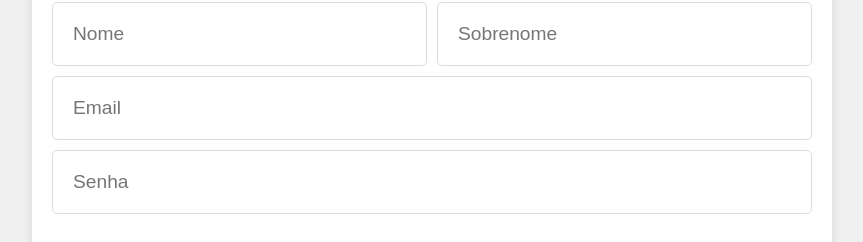
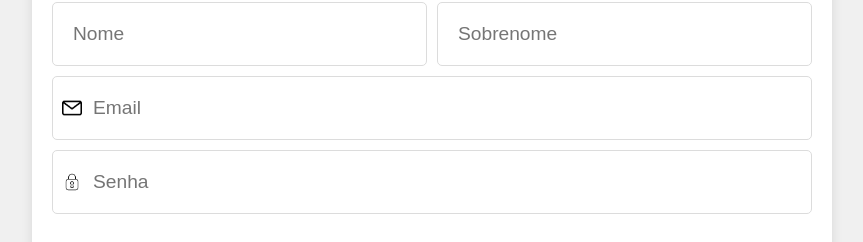
Before and after one commit to GRodrigues10/produtime-reactjs, a React (Vite) app: page /createAccount in a window 1280 px wide. Shown: the part 248-490 px from the top of the page, without its empty margins (208-1071 px from the left). Built offline with nearby package versions, Linux system fonts and the light colour scheme.

Commit message:
atualização

```diff
--- a/src/pages/CreateAccount/CreateAccount.jsx
+++ b/src/pages/CreateAccount/CreateAccount.jsx
@@ -1,6 +1,9 @@
 import React, { useState } from "react";
 import { StylesCreateAccount } from "./Styles";
 import { useNavigate } from "react-router-dom";
+import passwordImg from "../../assets/senha.png";
+import emailImg from "../../assets/o-email.png";
+
 
 function CreateAccount() {
   const [firstName, setFirstName] = useState("");
@@ -27,7 +30,6 @@ function CreateAccount() {
       senha: password,
       firstName,
     };
-
 
     localStorage.setItem("usuario", JSON.stringify(user));
     alert("Usuário cadastrado com sucesso!");
@@ -57,19 +59,27 @@ function CreateAccount() {
           </div>
 
           <div className="account">
+            <div className="email-wrapper">
               <input
                 type="text"
                 placeholder="Email"
                 value={email}
                 onChange={(e) => setEmail(e.target.value)}
-            ></input>
+              />
+              <img src={emailImg} alt="Email-logo" className="iconImage" />
 
+
+            </div>
+
+            <div className="password-wrapper">
               <input
-              type="text"
+                type="password"
                 placeholder="Senha"
                 value={password}
                 onChange={(e) => setPassword(e.target.value)}
               />
+              <img src={passwordImg} alt="Senha-logo" className="iconImage" />
+            </div>
           </div>
           <div className="birth">
             <select>
--- a/src/pages/CreateAccount/Styles.js
+++ b/src/pages/CreateAccount/Styles.js
@@ -1,7 +1,6 @@
 import styled from "styled-components";
 
-export const StylesCreateAccount = styled.div `
-
+export const StylesCreateAccount = styled.div`
   width: 100%;
   height: 100vh;
   display: flex;
@@ -9,7 +8,7 @@ export const StylesCreateAccount = styled.div `
   justify-content: center;
   background-color: #f0f0f0;
 
-        .content{
+  .content {
     box-shadow: 0 4px 12px rgba(0, 0, 0, 0.1);
     padding: 20px;
     height: 450px;
@@ -19,59 +18,97 @@ export const StylesCreateAccount = styled.div `
     flex-direction: column;
     border-radius: 5px;
     background-color: #fff;
-
   }
 
-        .content .title h1{
+  .content .title h1 {
     font-size: 2.5rem;
-            color:	#2d2d2d;
+    color: #2d2d2d;
     margin-bottom: 30px;
   }
 
-        .content .name{
+  .content .name {
     display: flex;
     flex-direction: column;
-            gap:10px;
+    gap: 10px;
     margin-bottom: 10px;
     width: 100%;
-            color:	#2d2d2d;
-
+    color: #2d2d2d;
   }
 
-        .content .account{
+  .content .account {
     display: flex;
     flex-direction: column;
-            gap:10px;
+    gap: 10px;
     width: 100%;
-            color:	#2d2d2d;
-
+    color: #2d2d2d;
+    box-sizing: border-box;
   }
 
-        .content .name input{
+  .email-wrapper {
+    position: relative;
+    width: 100%;
+  }
+
+  .email-wrapper input {
+    width: 100%;
+    padding-left: 40px !important;
+  }
+
+  .email-wrapper .iconImage {
+    position: absolute;
+    left: 10px;
+    top: 50%;
+    transform: translateY(-50%);
+    width: 20px;
+    height: 20px;
+    pointer-events: none;
+  }
+
+  .password-wrapper {
+    position: relative;
+    width: 100%;
+  }
+
+  .password-wrapper input {
+    width: 100%;
+    padding-left: 40px !important; /* espaço pro ícone */
+  }
+
+  .password-wrapper .iconImage {
+    position: absolute;
+    left: 10px;
+    top: 50%;
+    transform: translateY(-50%);
+    width: 20px;
+    height: 20px;
+    pointer-events: none;
+  }
+
+  .content .name input {
     padding: 10px;
     border-radius: 5px;
-            border: 1px solid 	#dcdcdc;
+    border: 1px solid #dcdcdc;
     outline: none;
   }
 
-        .content .account input{
+  .content .account input {
     padding: 10px;
     border-radius: 5px;
-            border: 1px solid 	#dcdcdc;
+    border: 1px solid #dcdcdc;
     outline: none;
   }
 
-        select{
+  select {
     margin-top: 20px !important;
-            padding:10px;
+    padding: 10px;
     margin: 5px;
     border-radius: 5px;
   }
-        .btn{
+  .btn {
     width: 100%;
   }
 
-        .btn button{
+  .btn button {
     padding: 10px;
     font-size: 1.1rem;
     font-weight: bold;
@@ -81,19 +118,19 @@ export const StylesCreateAccount = styled.div `
     color: white;
     border: none;
     width: 100%;
-            transition: .4s ease;
+    transition: 0.4s ease;
 
-            &:hover{
+    &:hover {
       background-color: #0056b3;
     }
   }
 
-        @media screen and (min-width:768px) {
-            .content{
+  @media screen and (min-width: 768px) {
+    .content {
       width: 650px;
       height: 450px;
     }
-            h1{
+    h1 {
       font-size: 2.8rem !important;
     }
 
@@ -101,39 +138,38 @@ export const StylesCreateAccount = styled.div `
       flex-direction: row;
       align-items: center;
       justify-content: space-between;
-
     }
 
-            .content .name input{
+    .content .name input {
       padding: 15px;
       width: 100%;
       font-size: 1.1rem;
     }
 
-            .content .account input{
+    .content .account input {
       padding: 15px;
       font-size: 1.1rem;
     }
 
-            select{
+    select {
       width: 150px;
       text-align: center;
       font-size: 1.1rem;
     }
 
-             .btn button{
+    .btn button {
       padding: 15px;
       font-size: 1.2rem;
       cursor: pointer;
     }
   }
 
-        @media screen and (min-width: 992px){
-            .content{
+  @media screen and (min-width: 992px) {
+    .content {
       width: 800px;
       height: 550px;
     }
-             h1{
+    h1 {
       font-size: 3rem !important;
     }
 
@@ -141,33 +177,31 @@ export const StylesCreateAccount = styled.div `
       flex-direction: row;
       align-items: center;
       justify-content: space-between;
-
     }
 
-            .content .name input{
+    .content .name input {
       padding: 20px;
       width: 100%;
       font-size: 1.2rem;
     }
 
-            .content .account input{
+    .content .account input {
       padding: 20px;
       font-size: 1.2rem;
     }
 
-            select{
+    select {
       margin-top: 30px !important;
       width: 200px;
       text-align: center;
       font-size: 1.2rem;
     }
 
-             .btn button{
+    .btn button {
       margin-top: 30px;
       padding: 20px;
       font-size: 1.3rem;
       cursor: pointer;
     }
   }
-
-`
+`;
```
Also changed, not shown: src/pages/Login/Styles.js (line endings or trailing spaces). Lines whose indentation alone changed are shown as unchanged.
